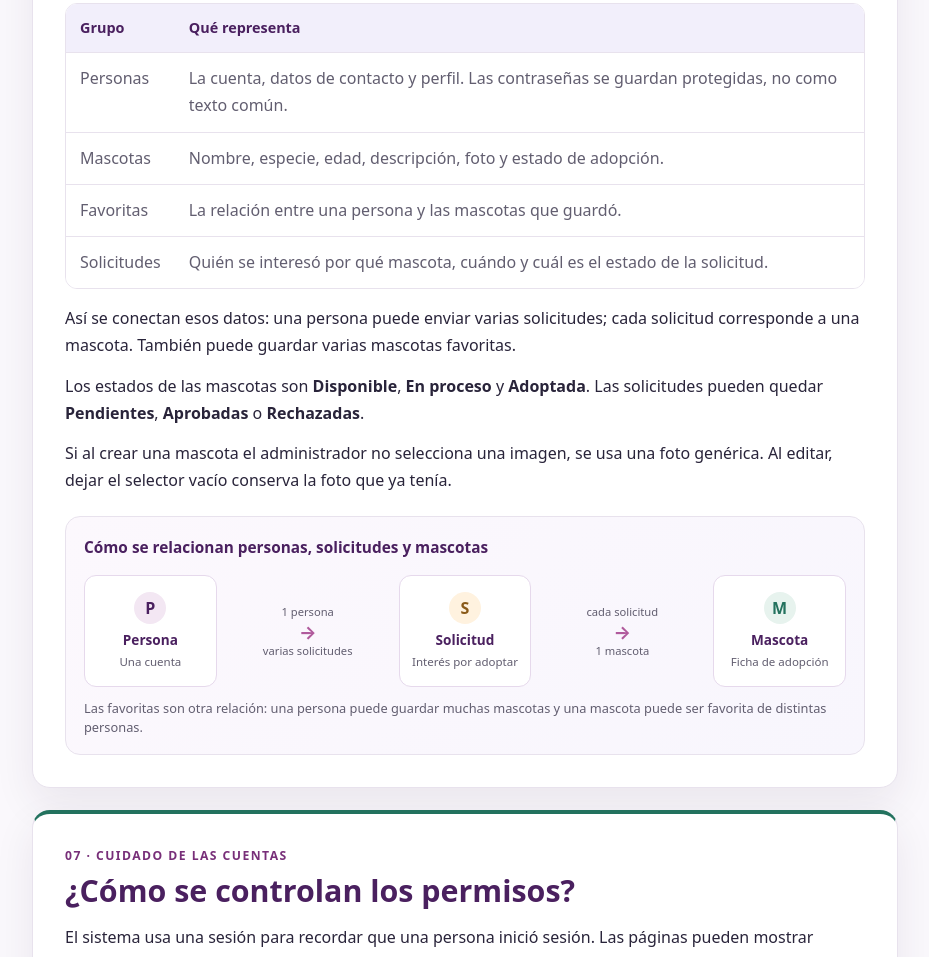
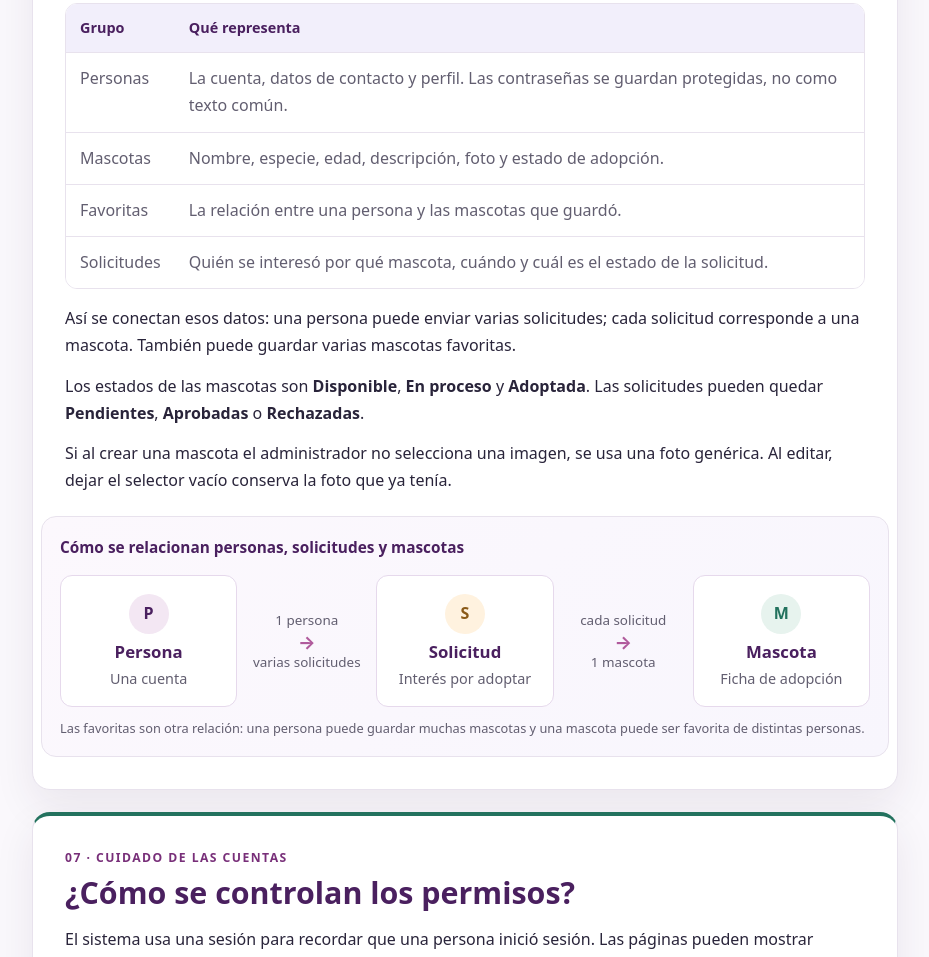
Before and after one commit to lean3338-cyber/Funcionamiento-pag, a plain HTML site: page index.html in a window 1280 px wide. Shown: the part 4810-5767 px from the top of the page, without its empty margins (302-1231 px from the left). Drawn offline with Linux system fonts and the light colour scheme.

Commit message:
Add files via upload

```diff
--- a/style.css
+++ b/style.css
@@ -425,13 +425,13 @@
 
         .system-node strong {
             color: var(--brand-dark);
-            font-size: .82rem;
+            font-size: .9rem;
             line-height: 1.25;
         }
 
         .system-node small {
             color: var(--muted);
-            font-size: .72rem;
+            font-size: .78rem;
             line-height: 1.35;
         }
 
@@ -476,7 +476,7 @@
         .data-node {
             display: grid;
             width: 100%;
-            min-height: 112px;
+            min-height: 104px;
             padding: 12px 8px;
             justify-items: center;
             align-content: center;
@@ -489,12 +489,12 @@
 
         .data-node strong {
             color: var(--brand-dark);
-            font-size: .85rem;
+            font-size: .95rem;
         }
 
         .data-node small {
             color: var(--muted);
-            font-size: .72rem;
+            font-size: .8rem;
             line-height: 1.3;
         }
 
@@ -518,7 +518,7 @@
             justify-items: center;
             gap: 1px;
             color: var(--muted);
-            font-size: .7rem;
+            font-size: .78rem;
             line-height: 1.25;
             text-align: center;
         }
@@ -657,6 +657,29 @@
             .data-connection b { transform: rotate(90deg); }
         }
 
+        @media (min-width: 851px) {
+            .system-diagram,
+            .data-diagram {
+                width: calc(100% + 48px);
+                margin-left: -24px;
+                max-width: none;
+            }
+
+            .data-links {
+                grid-template-columns: minmax(0, 1.15fr) minmax(0, .8fr) minmax(0, 1.15fr) minmax(0, .8fr) minmax(0, 1.15fr);
+            }
+
+            .data-node {
+                min-height: 132px;
+                padding: 16px 12px;
+            }
+
+            .data-node strong { font-size: 1.05rem; }
+            .data-node small { font-size: .9rem; }
+            .data-connection { font-size: .84rem; }
+            .data-icon { width: 40px; height: 40px; }
+        }
+
         @media (max-width: 560px) {
             .topbar-inner {
                 width: min(100% - 28px, 1120px);
@@ -672,7 +695,8 @@
             .file-row { grid-template-columns: 1fr; gap: 3px; }
             th, td { padding: 10px; }
             .system-diagram, .data-diagram { padding: 14px; }
-            .system-node { min-height: 100px; }
+            .system-node { min-height: 96px; }
+            .data-node { min-height: 90px; padding: 8px; }
             .data-connection { padding: 3px 0; }
             .alert-card { align-items: flex-start; flex-wrap: wrap; }
             .alert-action { margin-left: 22px; }
```
